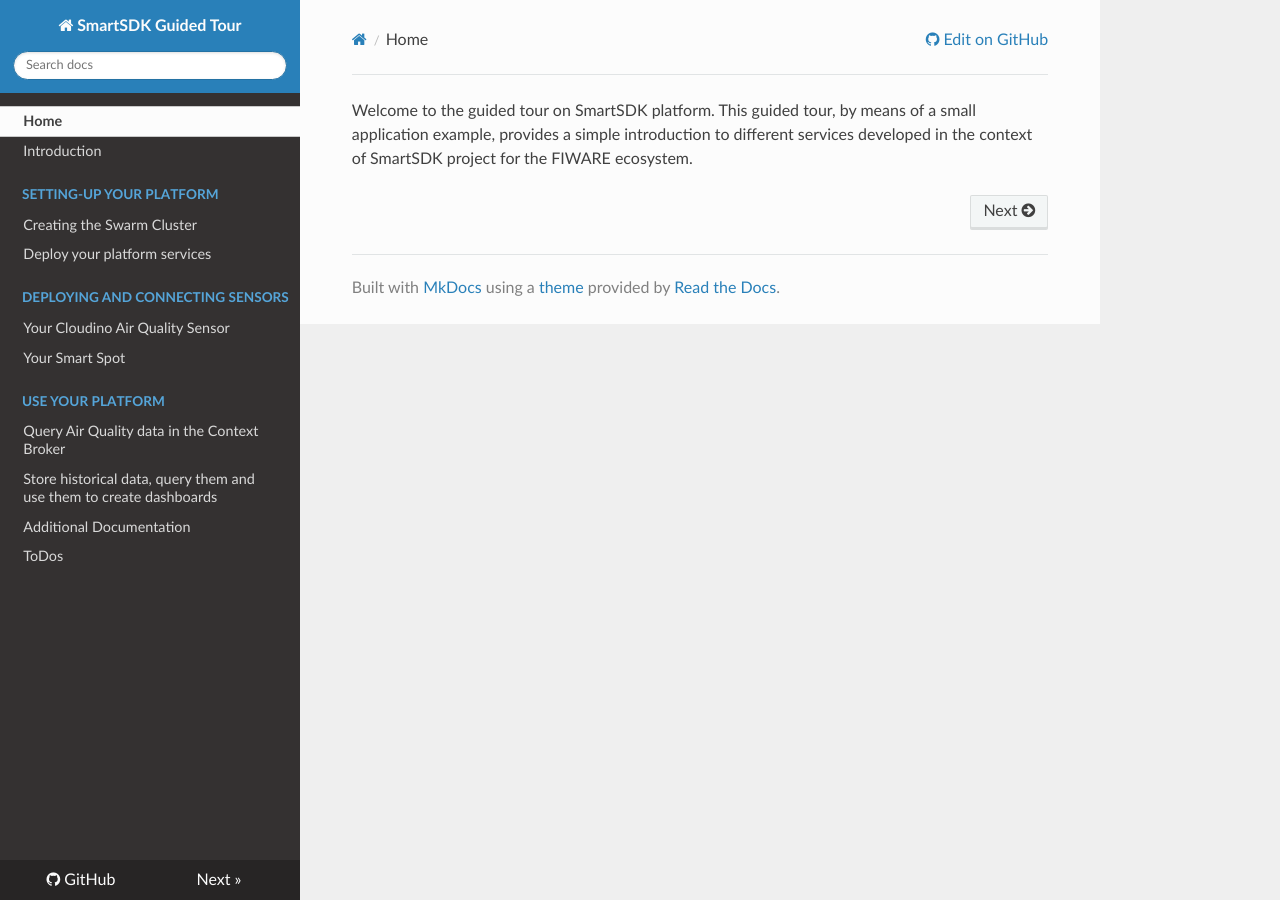
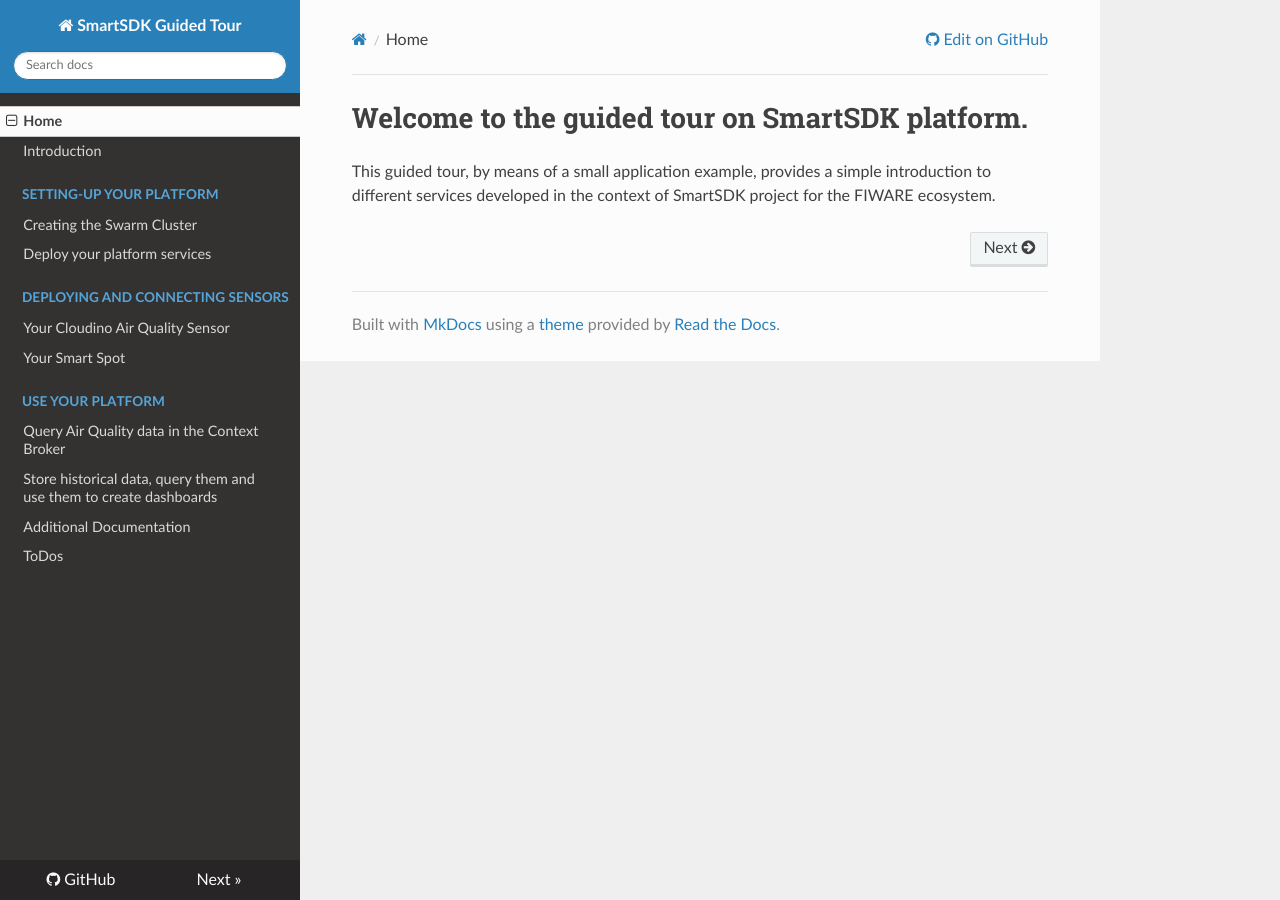
Before and after one commit to smartsdk/guided-tour, an MkDocs documentation site: the page built from docs/index.md, in a window 1280 px wide. Built offline with MkDocs 1.6.1, drawn with Linux system fonts in a browser that asks for light colours; nearby versions of some CDN libraries; comment, search, counter and statistics services are not loaded; old or Windows-style settings are respelled for this version of MkDocs.

Commit message:
Fix markdownlint error
From build:

docs/index.md: 1: MD041/first-line-h1 First line in file should be a
top level header [Context: "Welcome to the guided tour on ..."]

https://travis-ci.org/smartsdk/guided-tour/jobs/334686547#L451

```diff
--- a/docs/index.md
+++ b/docs/index.md
@@ -1,3 +1,5 @@
-Welcome to the guided tour on SmartSDK platform. This guided tour, by means of a
-small application example, provides a simple introduction to different services
-developed in the context of SmartSDK project for the FIWARE ecosystem.
+# Welcome to the guided tour on SmartSDK platform.
+
+This guided tour, by means of a small application example, provides a
+simple introduction to different services developed in the context of
+SmartSDK project for the FIWARE ecosystem.
```
